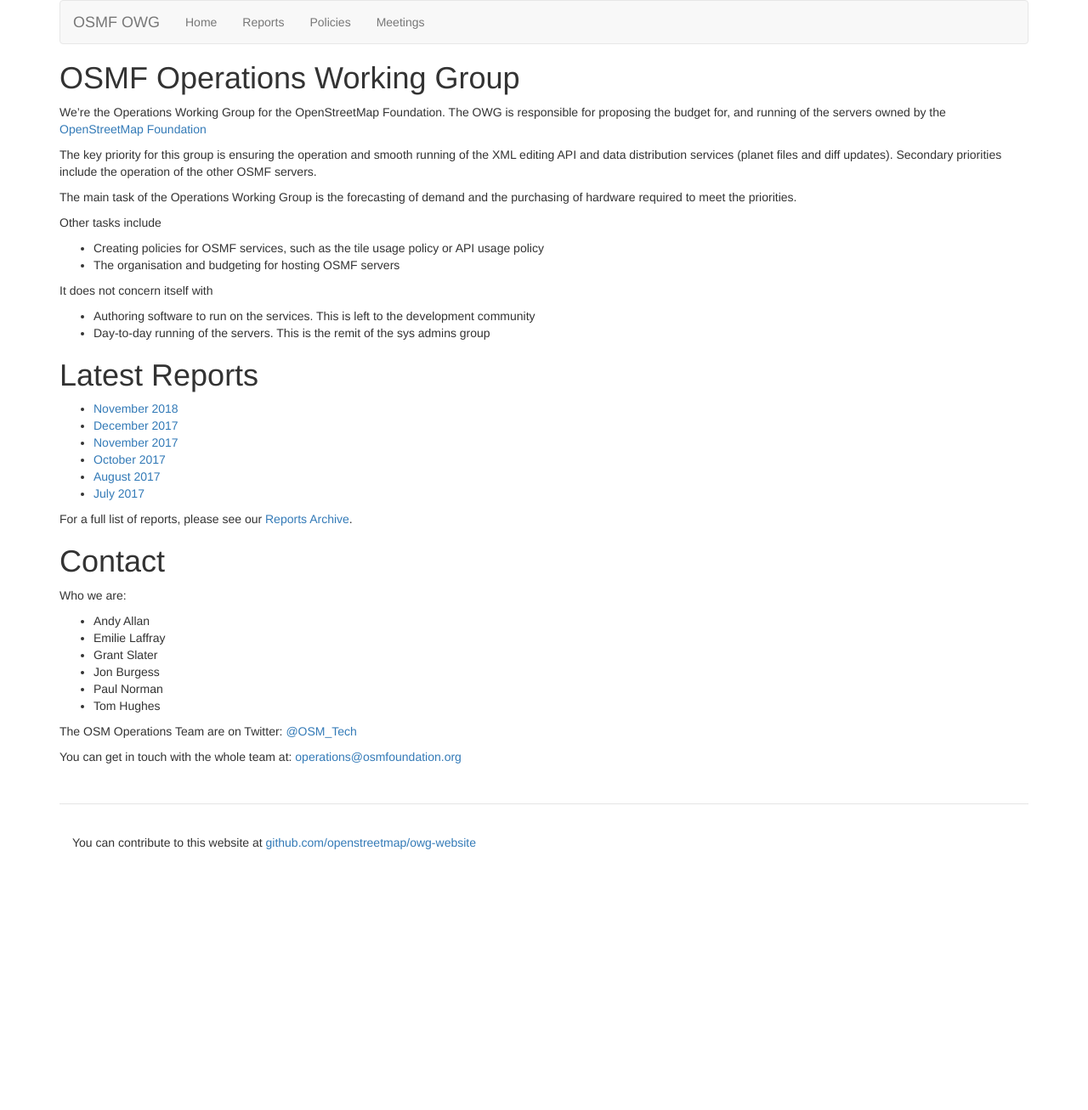
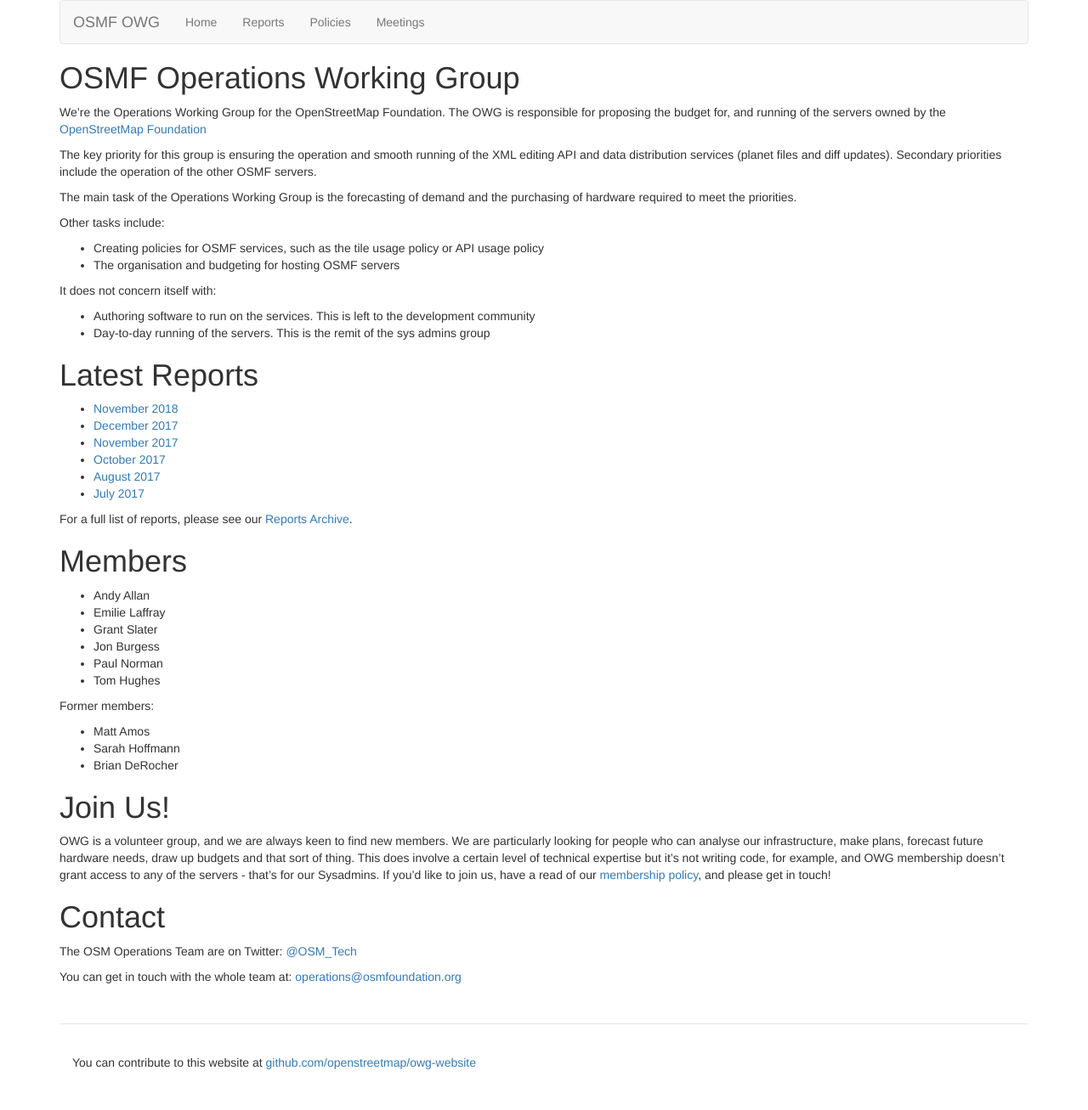
Before and after one commit to openstreetmap/owg-website, a Jekyll site: the page built from index.md, in a window 1280 px wide. Shown: the whole page at 85% size. Built offline with Jekyll 4.4.1, drawn with Linux system fonts in a browser that asks for light colours; before the commit the page ends 1048 px from its top, so only the background shows below that.

Commit message:
Add some copy about wanting new members
Refs https://github.com/openstreetmap/operations/issues/197

```diff
--- a/index.md
+++ b/index.md
@@ -10,12 +10,12 @@
 
 The main task of the Operations Working Group is the forecasting of demand and the purchasing of hardware required to meet the priorities.
 
-Other tasks include
+Other tasks include:
 
 * Creating policies for OSMF services, such as the tile usage policy or API usage policy
 * The organisation and budgeting for hosting OSMF servers
 
-It does not concern itself with
+It does not concern itself with:
 
 * Authoring software to run on the services. This is left to the development community
 * Day-to-day running of the servers. This is the remit of the sys admins group
@@ -30,9 +30,7 @@
 
 For a full list of reports, please see our [Reports Archive]({{ site.baseurl }}/reports/).
 
-# Contact
-
-Who we are:
+# Members
 
 * Andy Allan
 * Emilie Laffray
@@ -41,6 +39,18 @@
 * Paul Norman
 * Tom Hughes
 
+Former members:
+
+* Matt Amos
+* Sarah Hoffmann
+* Brian DeRocher
+
+# Join Us!
+
+OWG is a volunteer group, and we are always keen to find new members. We are particularly looking for people who can analyse our infrastructure, make plans, forecast future hardware needs, draw up budgets and that sort of thing. This does involve a certain level of technical expertise but it's not writing code, for example, and OWG membership doesn't grant access to any of the servers - that's for our Sysadmins. If you'd like to join us, have a read of our [membership policy](/policies/owg-membership/), and please get in touch!
+
+# Contact
+
 The OSM Operations Team are on Twitter: [@OSM_Tech](https://twitter.com/osm_tech)
 
 You can get in touch with the whole team at: [operations@osmfoundation.org](mailto:operations@osmfoundation.org)
```
